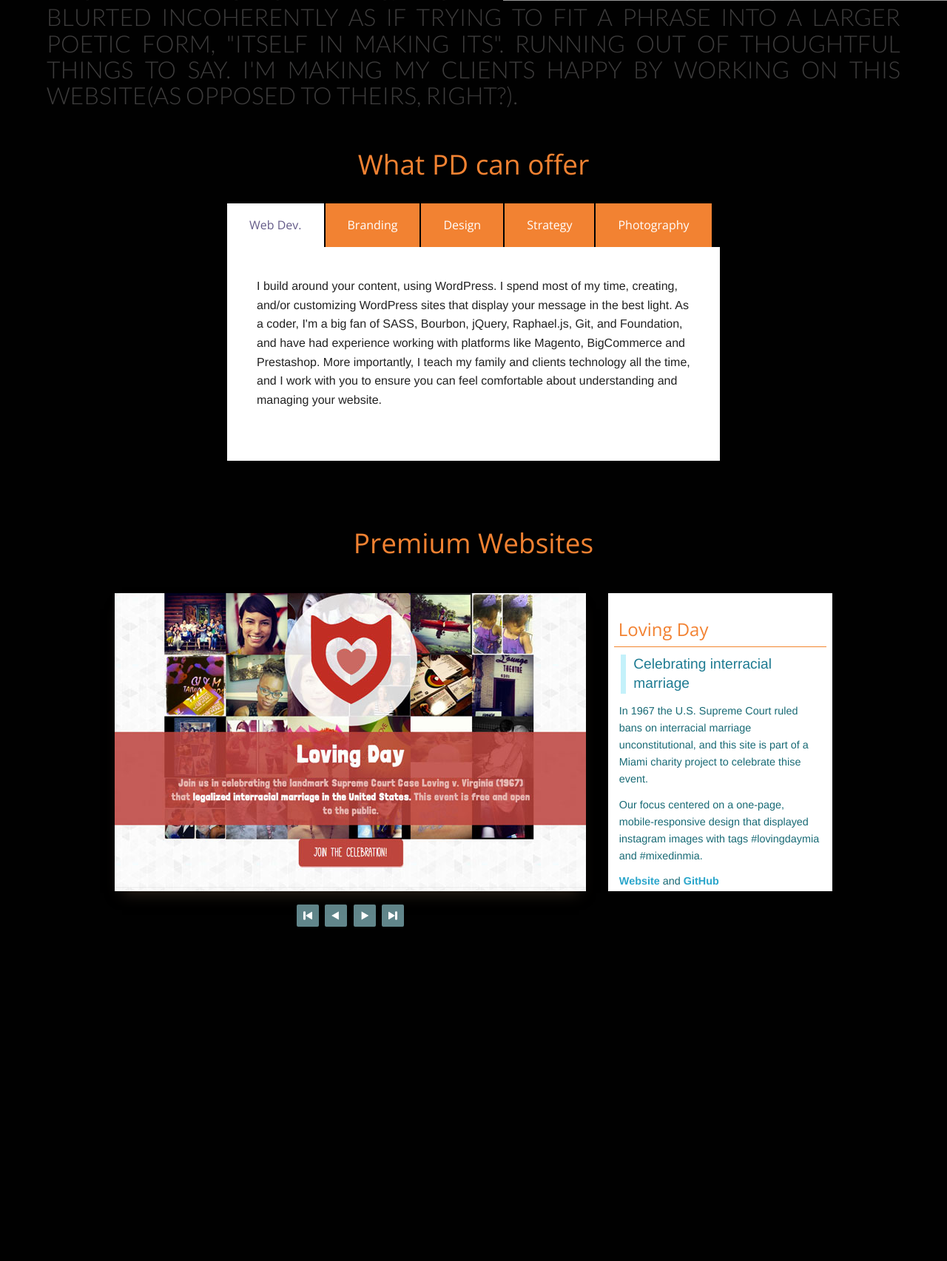
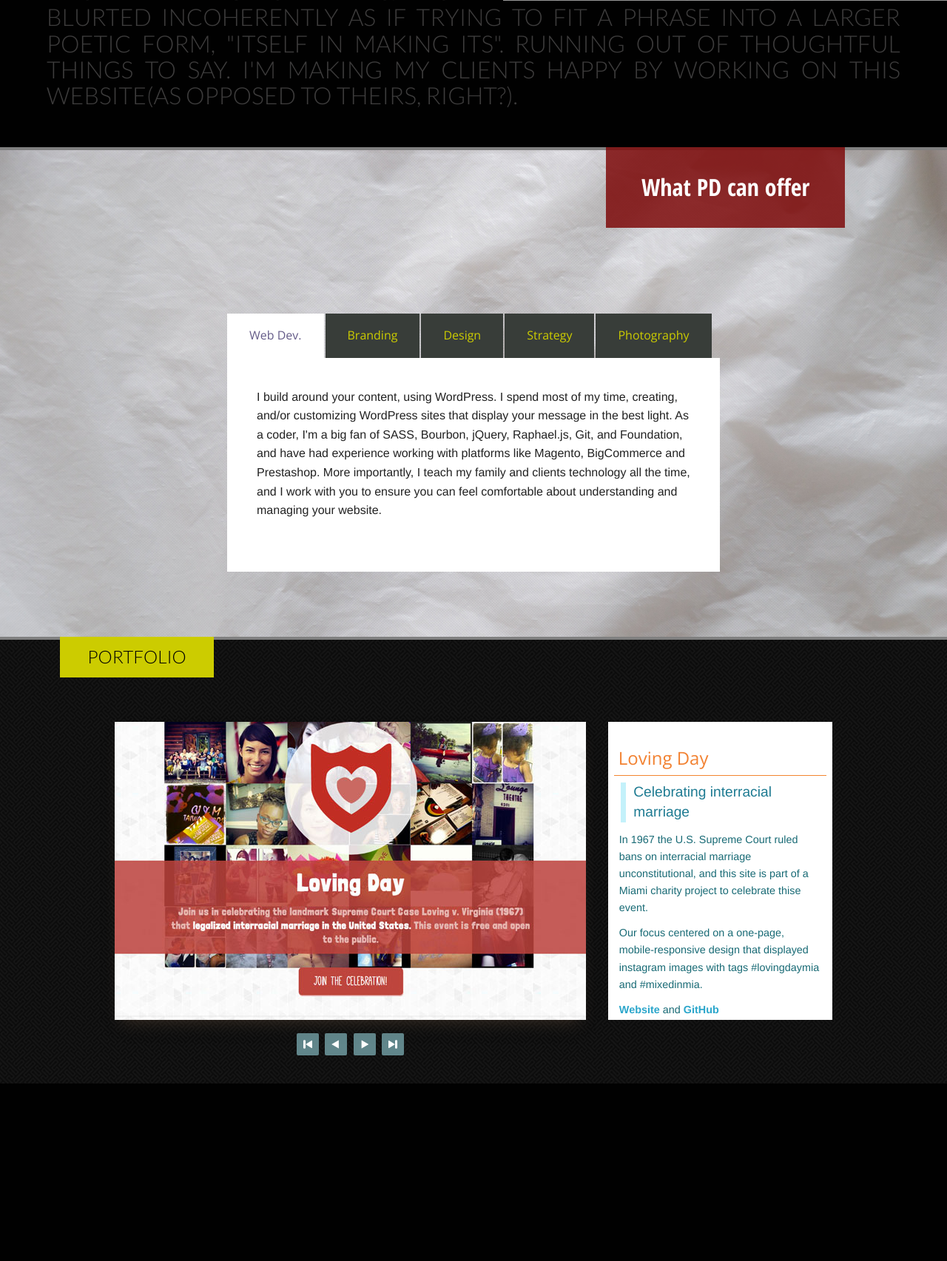
Before and after one commit to PradatiusD/pd, a PHP site: page / in a window 1280 px wide. Shown: the part 607-2312 px from the top of the page at 74% size. Run offline with PHP 8.4, Linux system fonts and the light colour scheme; some libraries are stand-ins or nearby versions.

Commit message:
added portfolio tab and background image

```diff
--- a/css/main.scss
+++ b/css/main.scss
@@ -93,6 +93,30 @@ h6 {
 .white-bg {
 	background: url("paper.jpg");
 	background-size: 100%;
+}
+
+#fade4 {
+	opacity: 1;
+	background: url("paper.jpg");
+	background-size: 100%;
+	padding: 3em;
+	margin: 3em 0 0em;
+	border-top: 4px #808080 solid;
+	border-bottom: 4px #808080 solid;
+
+}
+
+.servicesTitle h2 {
+	background: rgba(126, 9, 9, 0.84);
+	padding: 1em;
+	color: #FFF;
+	font-size: 2em;
+	font-family: 'Open Sans Condensed';
+	text-align: center;
+	margin-bottom: 1em;
+	position: relative;
+	bottom: 84px;
+	left: 49px;
 }
 
 .letterwall {
@@ -271,6 +295,10 @@ h6 {
     }
 }
 
+#fade2 {
+	background: url('pw_maze_black.png');
+}
+
 // For Raphael circles
 
 .slide-decks {
@@ -410,9 +438,9 @@ h6 {
 			a {
 				display: block;
 				padding: 17px 30px;
-				background: $light-orange;
+				background: #383D39;
 				text-decoration: none;
-				color: $white;
+				color: #CC0;
 				&:hover {
 					background:$white;
 					color:$dark-orange;
--- a/index.html
+++ b/index.html
@@ -46,7 +46,7 @@
     </section>
     <div id="fade4">
         <section class="row">
-            <div class="small-12 large-8 large-centered columns welcome">
+            <div class="small-12 large-5 large-offset-7 columns servicesTitle">
                 <h2>What PD can offer</h2>
             </div>
         </section>
@@ -84,8 +84,18 @@
     </div>
         <div id="fade2">
             <section class="row">
-                <div class="small-12 large-8 large-centered columns welcome">
-                    <h2>Premium Websites</h2>
+                <div class="small-12 large-4 columns welcome">
+                    <h2 style="margin: 0 0 1em 0;
+background: #CC0;
+color: #000;
+font-size: 1.5em;
+padding-top: 10px;
+position: relative;
+bottom: 12px;
+width: 208px;
+right: 75px;
+font-family: 'Lato';
+text-transform: uppercase;">Portfolio</h2>
                 </div>
             </section>
             <section class="row">
```
Also changed, not shown: css/main.css, css/pw_maze_black.png (added), 1 other file.
